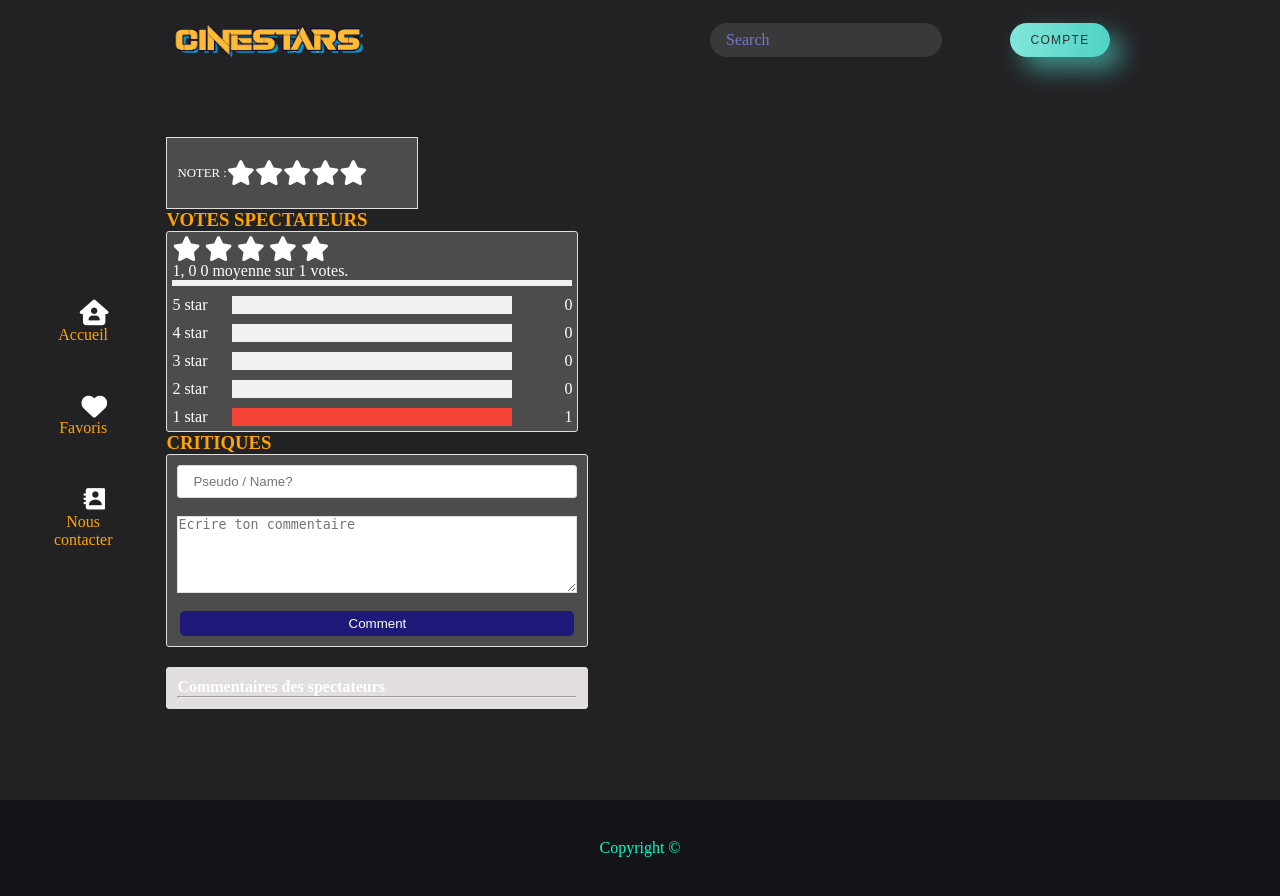
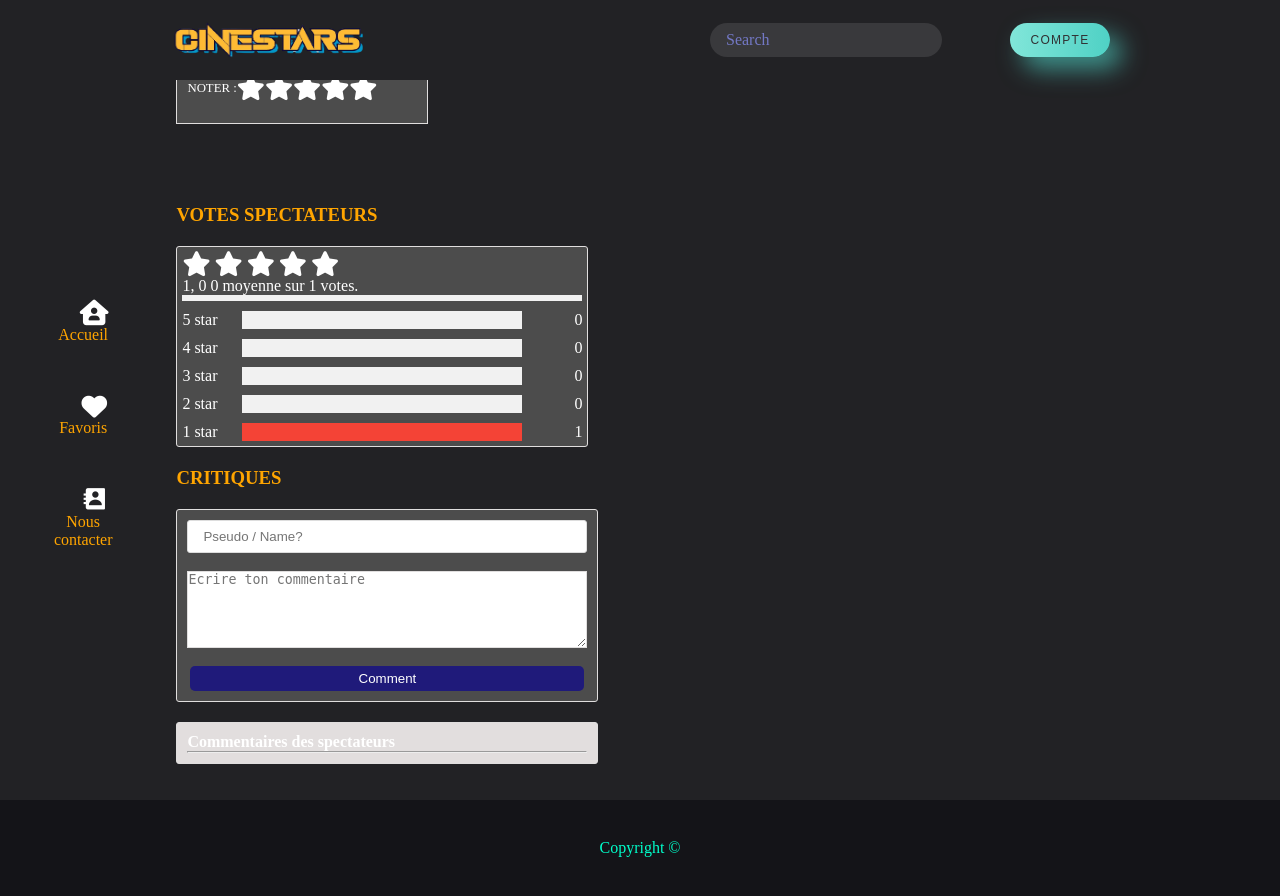
Before and after one commit to sanrala/Cine-Star, a PHP site: page /cine1_resume.html in a window 1280 px wide. Run offline with PHP 8.4, Linux system fonts and the light colour scheme; some libraries are stand-ins or nearby versions; some web fonts are replaced.

Commit message:
detail 2.0

```diff
--- a/CSS/cine_resume.css
+++ b/CSS/cine_resume.css
@@ -9,6 +9,7 @@ li {
 
 h3 {
   color: orange;
+  margin: 10px;
 }
 
 span {
@@ -329,7 +330,7 @@ button.dropbtn:focus::after {
 
 .mainContent {
   background-color: rgb(34, 34, 37);
-  /* margin:1rem; */
+  /* margin: auto; */
   /* flex: auto; */
   display: flex;
   /* flex-wrap: wrap; */
@@ -519,7 +520,9 @@ flex-wrap: wrap;
   display: flex;
   flex-direction: column;
 
+
 }
+
 
 .title {
   color: white;
@@ -527,8 +530,9 @@ flex-wrap: wrap;
   bottom: 250px;
   left: 30px;
   font-size: 1.6rem;
-  z-index: 1000;
+  z-index: 2;
   width: 100%;
+  /* display: none; */
 }
 
 .voteAverageImdb {
@@ -537,8 +541,9 @@ flex-wrap: wrap;
   bottom: 240px;
   left: 100px;
   font-size: 1rem;
-  z-index: 1000;
-  width: 100%;
+  z-index: 2;
+  /* width: 90%;
+  /* display: none; */
 }
 
 .logoAverage {
@@ -546,8 +551,9 @@ flex-wrap: wrap;
   width: 100%;
   top: 5px;
   right: 115px;
-  z-index: 2000;
+  z-index: 2;
   width: 50px;
+
 }
 
 .genreID {
@@ -556,7 +562,8 @@ flex-wrap: wrap;
   bottom: 200px;
   left: 30px;
   font-size: 1.2rem;
-  z-index: 1000;
+  z-index: 2;
+  /* display: none; */
 }
 
 .btnTrailer {
@@ -564,21 +571,24 @@ flex-wrap: wrap;
   bottom: 170px;
   left: 30px;
   font-size: 1.2rem;
-  z-index: 2000;
+  z-index: 2;
   border: 1px solid orange;
   border-radius: 50px;
   width: 50px;
+  /* display: none; */
 }
 
 .BA {
+  /* display: none; */
   position: relative;
   /* bottom: 170px;
   left: 30px; */
   font-size: 1.2rem;
-  z-index: 3000;
+  z-index: 2;
   border: 1px solid orange;
   border-radius: 50px;
   width: 100%;
+
 }
 
 .slide-img img {
@@ -710,7 +720,15 @@ flex-wrap: wrap;
 
 /* FIN TOP 10 */
 #resume {
-  width: 50%;
+  width: 80%;
+  position: relative;
+
+  bottom: 90px;
+}
+
+#resume p {
+  width: 60%;
+  margin: 10px;
 }
 
 @media (max-width=500px) {
@@ -875,6 +893,7 @@ svg #main-circ {
   display: flex;
   flex-direction: column;
   background-color: rgb(76, 76, 76);
+  margin: 10px;
 }
 
 .fa-star {
@@ -974,11 +993,7 @@ svg #main-circ {
 /* ------------------------FIN VOTES------------------------------------- */
 
 /* -----------------------------COMMENT---------------------------------- */
-.critique {
-  display: flex;
-  flex-wrap: wrap;
-  margin-top: 20px;
-}
+
 
 .comment {
   width: 400px;
@@ -989,13 +1004,14 @@ svg #main-circ {
   flex-direction: column;
   flex-wrap: wrap;
   background-color: rgb(76, 76, 76);
+  margin: 10px;
 
 }
 
 .critique {
   display: flex;
   flex-direction: column;
-
+  margin: 10px;
 }
 
 #feedbackHere {
@@ -1131,6 +1147,8 @@ li .todo.done {
   padding-left: 10px;
   margin-top: 55px;
   max-width: 230px;
+  margin: 10px;
+  bottom: 60px;
 }
 
 .checked {
--- a/CSS/mobile_cine_resume.css
+++ b/CSS/mobile_cine_resume.css
@@ -648,8 +655,16 @@ svg #main-circ {
 }
 
 #resume {
-  width: 85%;
+  position: relative;
+  width: 100%;
+  bottom: 90px;
 }
+
+#resume p {
+  width: 80%;
+
+}
+
 
 iframe {
   width:
--- a/CSS/tablet.resume.css
+++ b/CSS/tablet.resume.css
@@ -51,7 +51,10 @@ i {
     display: none;
    } */
 
+.box {
+  width: 100%;
 
+}
 
 .burger .fas {
   color: orange;
```
Also changed, not shown: other parts of CSS/mobile_cine_resume.css (+32 -22 lines).
